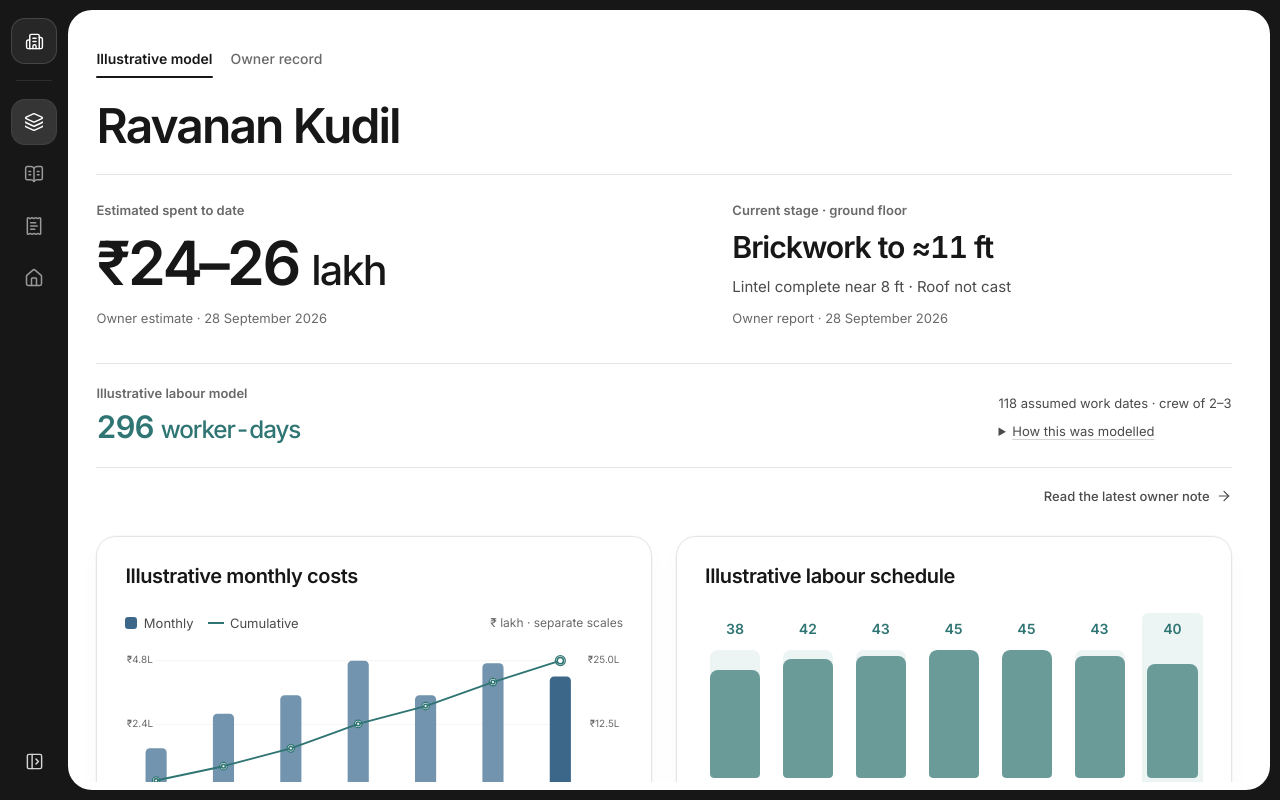
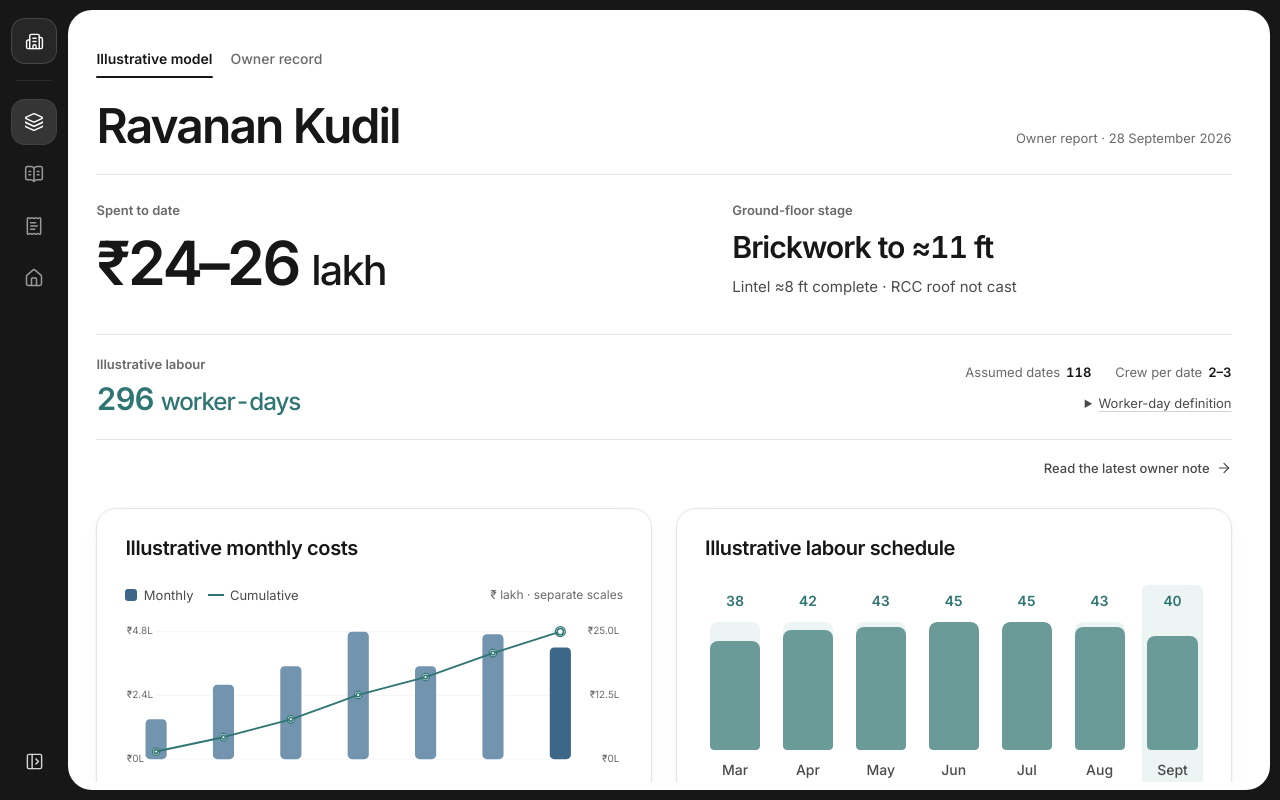
Before and after one commit to ashwingopalsamy/ravanan-kudil, a React (Vite) app: page / in a window 1280 px wide. Built offline with nearby package versions, Linux system fonts and the light colour scheme.

Commit message:
Remove repeated source captions from overview

```diff
--- a/src/styles/app.css
+++ b/src/styles/app.css
@@ -525,8 +525,9 @@
 .data-mode-control button[aria-current="page"] { color: var(--color-ink); font-weight: 600; }
 .data-mode-control button[aria-current="page"]::after { position: absolute; inset-inline: 0; inset-block-end: 0; height: 2px; border-radius: 2px; background: var(--color-ink); content: ""; }
 .data-mode-control button:focus-visible { outline: var(--focus-width) solid var(--color-focus); outline-offset: 3px; }
-.overview-intro { gap: 0; margin-block-end: 1.25rem; }
+.overview-intro { display: flex; align-items: baseline; justify-content: space-between; flex-wrap: wrap; gap: 0.375rem 2rem; margin-block-end: 1.25rem; }
 .overview-intro h1 { letter-spacing: -0.04em; }
+.overview-owner-date { color: var(--color-ink-muted); font-size: 0.8125rem; line-height: 1.4; white-space: nowrap; }
 .overview-summary { margin-block-end: 0.75rem; border-block: 1px solid var(--color-line); }
 .overview-summary-main { display: grid; grid-template-columns: minmax(0, 1.12fr) minmax(0, 1fr); align-items: start; gap: clamp(2rem, 6vw, 7rem); padding-block: 1.625rem 2.25rem; }
 .overview-measure { display: grid; min-width: 0; justify-items: start; align-content: start; gap: 0.75rem; }
@@ -534,7 +535,6 @@
 .overview-measure > strong { color: var(--color-ink); font-variant-numeric: tabular-nums; font-weight: 600; text-wrap: balance; }
 .overview-measure--cost > strong { font-size: clamp(2.625rem, 2rem + 2.25vw, 4rem); letter-spacing: -0.055em; line-height: 1.08; }
 .overview-measure--cost > strong span { font-size: 0.68em; font-weight: 500; letter-spacing: -0.045em; }
-.overview-measure-source { color: var(--color-ink-muted); font-size: 0.8125rem; line-height: 1.4; }
 .overview-measure--stage { gap: 0.65rem; }
 .overview-measure--stage > strong { max-width: 22ch; font-size: clamp(1.5rem, 1.25rem + 0.8vw, 2rem); letter-spacing: -0.035em; line-height: 1.2; }
 .overview-measure--stage > p { color: var(--color-ink-secondary); font-size: 0.9375rem; line-height: 1.5; }
@@ -543,7 +543,11 @@
 .overview-measure--labour > strong { color: var(--color-data-labour); font-size: clamp(1.5rem, 1.22rem + 0.9vw, 2rem); letter-spacing: -0.035em; line-height: 1.2; }
 .overview-measure--labour.is-unrecorded > strong { color: var(--color-ink); }
 .overview-measure--labour > strong span { font-size: 0.78em; font-weight: 500; }
-.overview-labour-context { max-width: 24rem; color: var(--color-ink-secondary); font-size: 0.8125rem; line-height: 1.5; }
+.overview-labour-context { display: grid; justify-items: end; gap: 0.125rem; color: var(--color-ink-secondary); font-size: 0.8125rem; line-height: 1.5; }
+.overview-labour-context dl { display: flex; flex-wrap: wrap; gap: 0.375rem 1.5rem; margin: 0; }
+.overview-labour-context dl > div { display: flex; align-items: baseline; gap: 0.375rem; }
+.overview-labour-context dt { color: var(--color-ink-muted); }
+.overview-labour-context dd { margin: 0; color: var(--color-ink); font-weight: 600; font-variant-numeric: tabular-nums; }
 .overview-labour-context details { margin-block-start: 0.25rem; }
 .overview-labour-context summary { min-height: 1.75rem; width: fit-content; color: var(--color-ink-secondary); line-height: 1.75rem; text-decoration: underline; text-decoration-color: var(--color-line-strong); text-underline-offset: 0.2em; cursor: pointer; }
 .overview-labour-context summary:hover { color: var(--color-ink); }
@@ -656,11 +660,12 @@ button.scenario-calendar-date:focus-visible { outline: var(--focus-width) solid
 
 @media (max-width: 40rem) {
   .data-mode-control { display: flex; justify-content: flex-start; margin-block-end: 1rem; }
-  .overview-intro { margin-block-end: 1rem; }
+  .overview-intro { display: grid; justify-content: start; margin-block-end: 1rem; }
   .overview-summary-main { grid-template-columns: minmax(0, 1fr); gap: 1.5rem; padding-block: 1.25rem 1.5rem; }
   .overview-measure--cost > strong { font-size: clamp(2.25rem, 9vw, 2.75rem); }
   .overview-measure--stage > strong { font-size: 1.5rem; }
   .overview-labour-line { align-items: start; flex-direction: column; gap: 0.625rem; padding-block: 1rem; }
+  .overview-labour-context { justify-items: start; }
   .latest-entry-teaser { align-items: flex-start; flex-direction: column; gap: 0.625rem; }
   .scenario-panel { padding: 1rem; }
   .scenario-chart-legend { gap: 0.5rem 0.75rem; font-size: 0.75rem; }
--- a/src/views/OverviewView.tsx
+++ b/src/views/OverviewView.tsx
@@ -23,28 +23,27 @@ export function OverviewView({ records, mode, selection, onSelectionChange }: {
   return <>
     <header className="view-intro overview-intro">
       <h1>Ravanan Kudil</h1>
+      <span className="overview-owner-date">Owner report · {formatDate(records.currentStatus.asOf, "long")}</span>
     </header>
 
-    <section className="overview-summary" aria-label="Reported cost, current stage and labour record">
+    <section className="overview-summary" aria-label={`Owner-reported spending and stage; ${mode === "scenario" ? "illustrative labour" : "unrecorded labour"}`}>
       <div className="overview-summary-main">
         <div className="overview-measure overview-measure--cost">
-          <span className="overview-measure-label">Estimated spent to date</span>
+          <span className="overview-measure-label">Spent to date</span>
           <strong>₹{reportedRange} <span>lakh</span></strong>
-          <span className="overview-measure-source">Owner estimate · {formatDate(records.currentStatus.asOf, "long")}</span>
         </div>
         <div className="overview-measure overview-measure--stage">
-          <span className="overview-measure-label">Current stage · ground floor</span>
+          <span className="overview-measure-label">Ground-floor stage</span>
           <strong>{roofCast ? "RCC roof cast" : `Brickwork to ≈${records.currentStatus.brickworkHeightApproxFeet} ft`}</strong>
-          <p>Lintel complete near {records.currentStatus.lintelHeightApproxFeet} ft<span aria-hidden="true"> · </span>{roofCast ? "Roof cast" : "Roof not cast"}</p>
-          <span className="overview-measure-source">Owner report · {formatDate(records.currentStatus.asOf, "long")}</span>
+          <p>Lintel ≈{records.currentStatus.lintelHeightApproxFeet} ft complete<span aria-hidden="true"> · </span>{roofCast ? "RCC roof cast" : "RCC roof not cast"}</p>
         </div>
       </div>
       <div className="overview-labour-line">
         <div className={`overview-measure overview-measure--labour${mode === "record" ? " is-unrecorded" : ""}`}>
-          <span className="overview-measure-label">{mode === "scenario" ? "Illustrative labour model" : "Labour · owner record"}</span>
+          <span className="overview-measure-label">{mode === "scenario" ? "Illustrative labour" : "Labour attendance"}</span>
           <strong>{mode === "scenario" ? <>{illustrativeScenario.workerDays} <span>worker-days</span></> : "Unrecorded"}</strong>
         </div>
-        {mode === "scenario" && <div className="overview-labour-context"><p>{illustrativeScenario.workedDates} assumed work dates · crew of 2–3</p><details><summary>How this was modelled</summary><p>Worker-days add the daily crew counts. They are not distinct people or hours. Actual attendance has not been recorded.</p></details></div>}
+        {mode === "scenario" && <div className="overview-labour-context"><dl><div><dt>Assumed dates</dt><dd>{illustrativeScenario.workedDates}</dd></div><div><dt>Crew per date</dt><dd>2–3</dd></div></dl><details><summary>Worker-day definition</summary><p>One worker on one assumed work date is one worker-day. This model is not actual attendance or a count of distinct people or hours.</p></details></div>}
       </div>
     </section>
 
```
